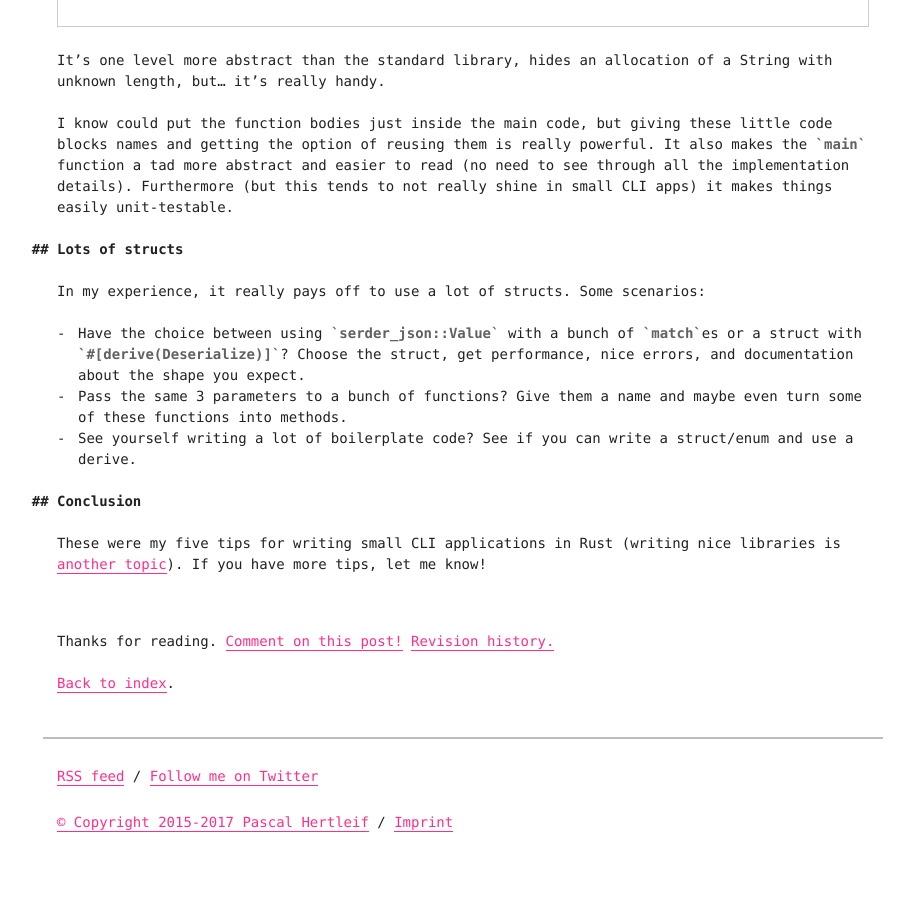
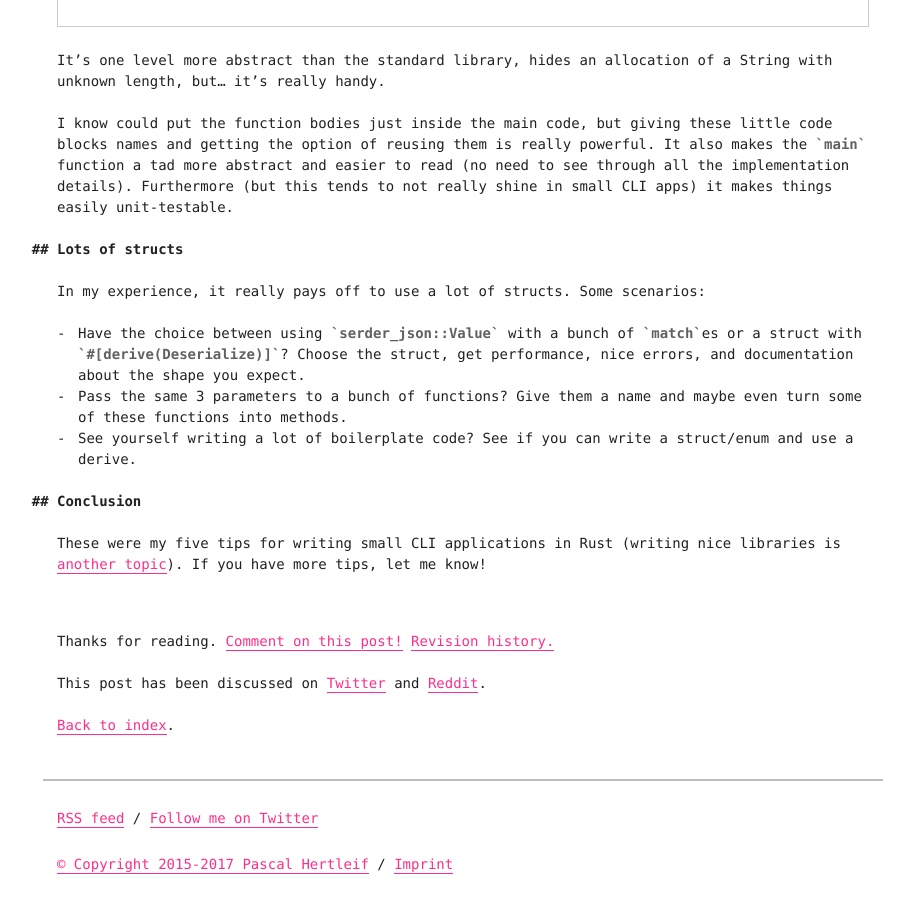
Before and after one commit to killercup/scribbles, a Jekyll site: the page built from _posts/2017-08-31-rust-cli-tips.md, in a window 1280 px wide and 900 px high, scrolled down 4366 px. Shown: the whole window, without its empty margins (177-1091 px from the left). Built offline with Jekyll 4.4.1, drawn with Linux system fonts in a browser that asks for light colours; before the commit the page ends 5224 px from its top, so only the background shows below that.

```diff
--- a/_posts/2017-08-31-rust-cli-tips.md
+++ b/_posts/2017-08-31-rust-cli-tips.md
@@ -2,6 +2,9 @@
 title: 5 Tips for Writing Small CLI Tools in Rust
 categories:
 - rust
+discussions:
+  "Twitter": https://twitter.com/killercup/status/903275512184918018
+  "Reddit": https://www.reddit.com/r/rust/comments/6x82mw/5_tips_for_writing_small_cli_tools_in_rust/
 ---
 
 [Rust] is a great language to write small command line tools in. While it gives you some tools for common tasks, allows nice abstractions, it also has a type system and approach to API design that lead you to write robust code. Let me show you some techniques to make this a nice experience.
```
Also changed, not shown: _posts/2017-08-23-diesel-view-table-trick.md (+2 -0 lines).
